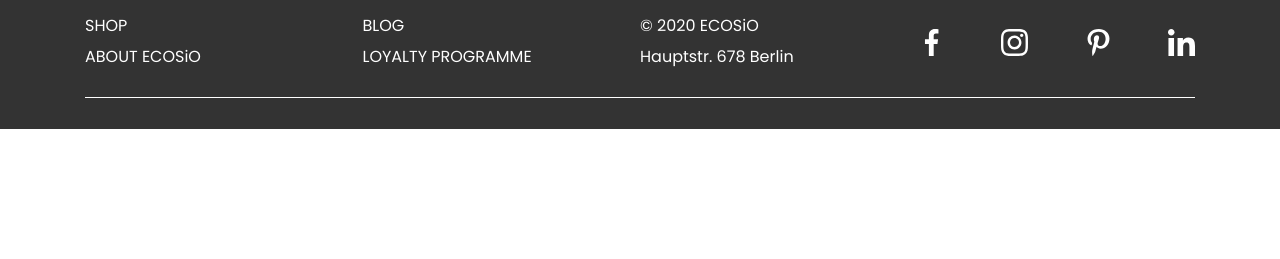
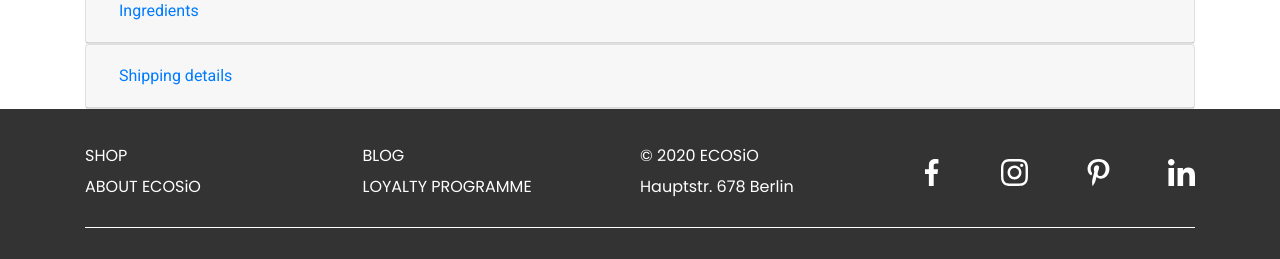
Before and after one commit to valentina-b/ecosio-eco-friendly-cosmetics, a Django app: page /shop/1/ in a window 1280 px wide. Shown: the part 796-1055 px from the top of the page. Before the commit the page ends 925 px from the top, so only its background shows below. Run offline with Django 3.2, Linux system fonts and the light colour scheme; data comes from the database, SQL or seed files in the repository; some libraries are stand-ins or nearby versions.

Commit message:
add bootstrap accordion for ingredients and shipping details

```diff
--- a/products/templates/products/product_page.html
+++ b/products/templates/products/product_page.html
@@ -116,4 +116,63 @@
         </div>
     </div>
 
+    <div class="container">
+        <div class="row row-ingredients-shipping">
+            <div class="col-12">
+
+                <div id="accordion">
+                    <div class="card">
+                        <div class="card-header" id="headingOne">
+                            <h5 class="mb-0">
+                                <button class="btn btn-link" data-toggle="collapse" data-target="#collapseOne" aria-expanded="true" aria-controls="collapseOne">
+                                Ingredients
+                                </button>
+                            </h5>
+                        </div>
+
+                        <div id="collapseOne" class="collapse" aria-labelledby="headingOne" data-parent="#accordion">
+                        <div class="card-body">
+                            {{ product.ingredients }}
+                        </div>
+                        </div>
+                    </div>
+
+                    <div class="card">
+                        <div class="card-header" id="headingTwo">
+                        <h5 class="mb-0">
+                            <button class="btn btn-link collapsed" data-toggle="collapse" data-target="#collapseTwo" aria-expanded="false" aria-controls="collapseTwo">
+                            Shipping details
+                            </button>
+                        </h5>
+                        </div>
+                        <div id="collapseTwo" class="collapse" aria-labelledby="headingTwo" data-parent="#accordion">
+                        <div class="card-body">
+                            <p>
+                                Shipping costs are 4.00€ for purchases below 119.00€. For orders above 119.00€ shipping is <span class="green-text text-uppercase">free</span>.
+                                <span class="text-uppercase">eco-fighter</span> and <span class="text-uppercase">eco-expert</span> customers get <span class="green-text text-uppercase">free</span> shipping
+                                with their every purchase (join <a href="{% url 'loyalty_programme' %}" class="text-link">our loyalty programme</a>).
+                            </p>
+                            <p>
+                                Delivery throughout the Europe and Worldwide is via tracked and signed for courier.
+                                Please be advised that international shipping can take up to 7 to 10 working days for delivery, however, it usually only takes around 4 to 5 days to deliver.
+                            </p>
+                            <p>
+                                Orders placed after 12 PM Monday to Thursday will be packed and shipped the next day.
+                                Orders placed on a Friday after 12.00pm and over a weekend will be packaged up for shipping on the Monday after.
+                                In the event of a bank holiday or over the Christmas and New Year period, orders are packed up and shipped the next working day after any bank holiday.
+                            </p>
+                        </div>
+                        </div>
+                    </div>
+
+
+
+
+
+                </div>
+            </div>
+        </div>
+    </div>
+
+
 {% endblock %}
```
